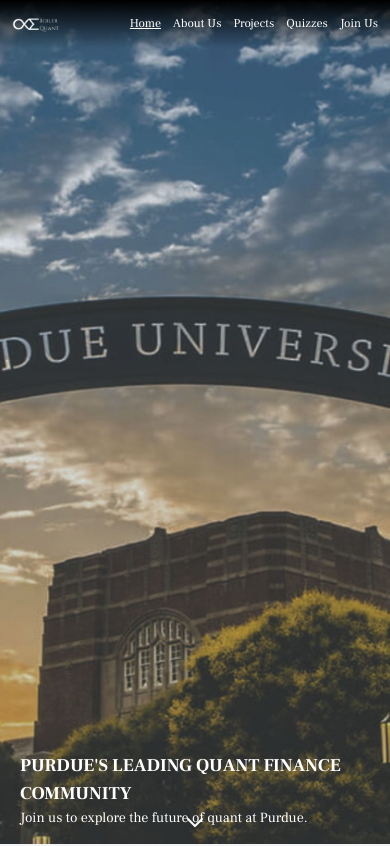
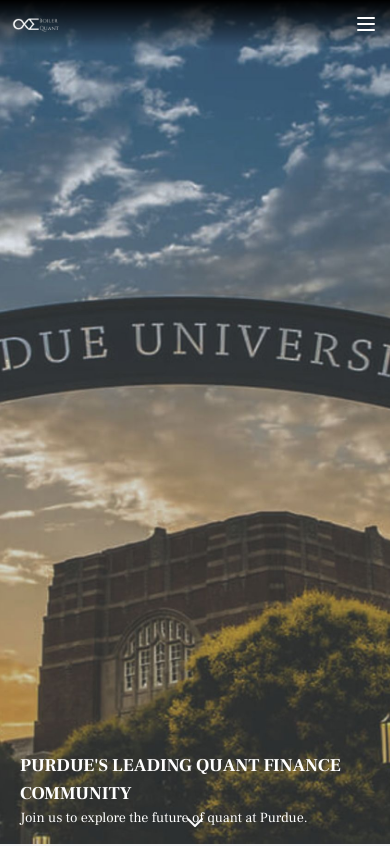
Before and after one commit to Boiler-Quant/boiler_quant_web, a React (Create React App) app: page / in a window 390 px wide. Shown: the top 846 px of the page. Built offline with nearby package versions, Linux system fonts and the light colour scheme; no server answers.

Commit message:
Hamburger on mobile

```diff
--- a/src/components/NavigationBar.js
+++ b/src/components/NavigationBar.js
@@ -1,9 +1,11 @@
 import React, { useEffect, useState } from "react";
 import { useTheme } from "../theme-context";
 import { Link, useLocation } from "react-router-dom";
+import { Box, Drawer } from "@mui/material";
 
 const NavigationBar = () => {
   const [scrollY, setScrollY] = useState(0);
+  const [drawerOpen, setDrawerOpen] = useState(false);
   const location = useLocation();
 
   const theme = useTheme();
@@ -41,8 +43,86 @@
           />
         </Link>
       </div>
+
+      {/* Hamburger Menu For Mobile */}
+      <button
+        className="sm:hidden text-white focus:outline-none"
+        onClick={() => setDrawerOpen(!drawerOpen)}
+      >
+        <svg
+          xmlns="http://www.w3.org/2000/svg"
+          className="h-6 w-6"
+          fill="none"
+          viewBox="0 0 24 24"
+          stroke="currentColor"
+        >
+          <path
+            strokeLinecap="round"
+            strokeLinejoin="round"
+            strokeWidth={2}
+            d={drawerOpen ? "M6 18L18 6M6 6l12 12" : "M4 6h16M4 12h16M4 18h16"}
+          />
+        </svg>
+      </button>
+
+      {/* Drawer for Mobile */}
+      <Drawer
+        anchor="right"
+        open={drawerOpen}
+        onClose={() => setDrawerOpen(false)}
+      >
+        <div
+          className={`w-48 flex flex-col items-end ${theme.background} ${theme.text_white} h-full space-y-3 p-4`}
+        >
+          <Link
+            to="/"
+            className={`hover:underline ${isActive("/") ? "underline" : ""}`}
+            onClick={() => setDrawerOpen(false)}
+          >
+            Home
+          </Link>
+          <Link
+            to="/about-us"
+            className={`hover:underline ${
+              isActive("/about-us") ? "underline" : ""
+            }`}
+            onClick={() => setDrawerOpen(false)}
+          >
+            About Us
+          </Link>
+          <Link
+            to="/projects"
+            className={`hover:underline ${
+              isActive("/projects") ? "underline" : ""
+            }`}
+            onClick={() => setDrawerOpen(false)}
+          >
+            Projects
+          </Link>
+          <Link
+            to="/quizzes"
+            className={`hover:underline ${
+              isActive("/quizzes") ? "underline" : ""
+            }`}
+            onClick={() => setDrawerOpen(false)}
+          >
+            Quizzes
+          </Link>
+          <Link
+            to="/join-us"
+            className={`hover:underline ${
+              isActive("/join-us") ? "underline" : ""
+            }`}
+            onClick={() => setDrawerOpen(false)}
+          >
+            Join Us
+          </Link>
+        </div>
+      </Drawer>
+
+      {/* Navigation Bar */}
       <div
-        className={`flex items-center space-r-x-3 text-r-menu font-frank ${theme.text_white}`}
+        className={`hidden sm:flex items-center space-r-x-3 text-r-menu font-frank ${theme.text_white}`}
       >
         <Link
           to="/"
```
